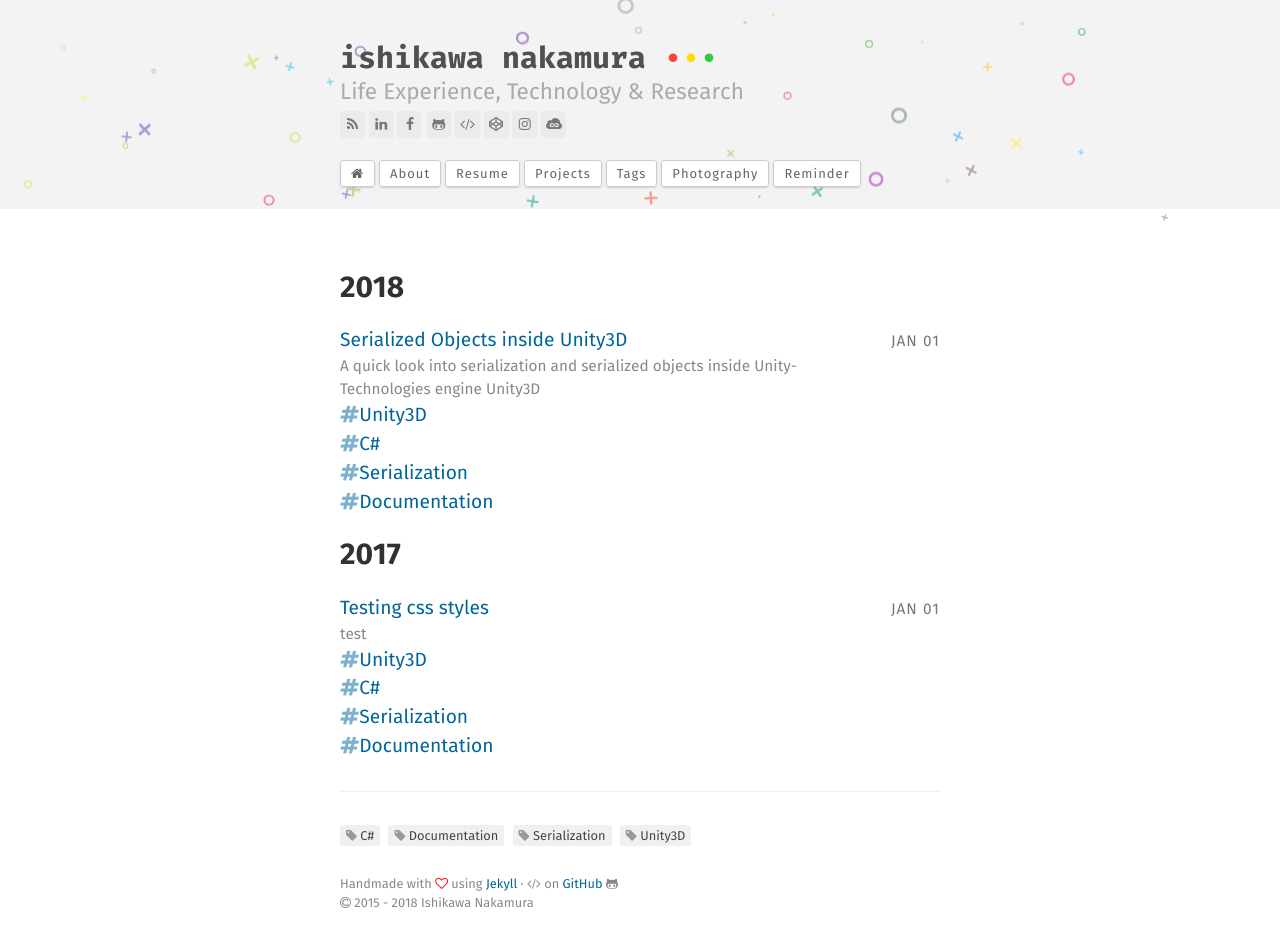
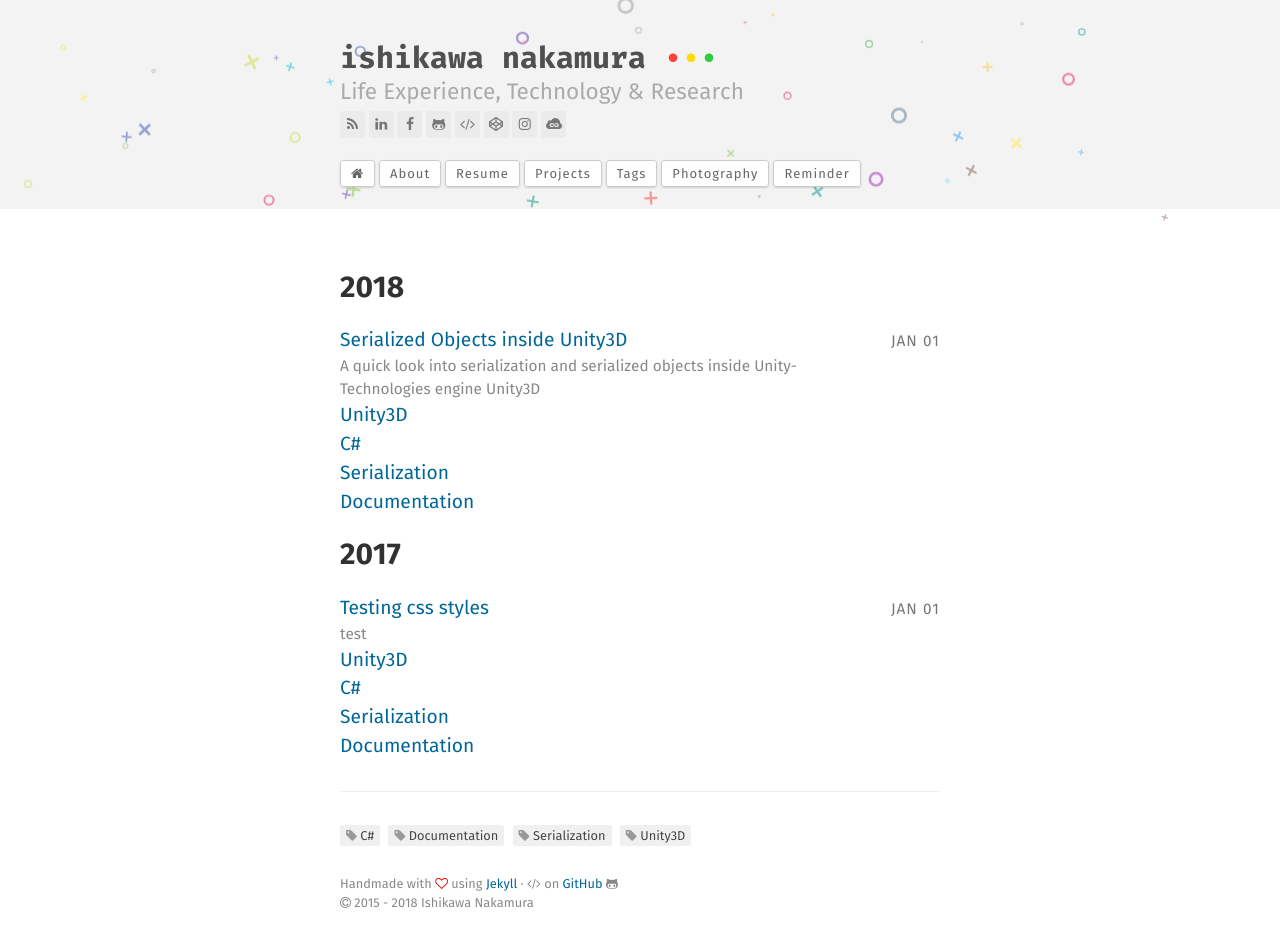
Before and after one commit to i5h1/i5h1.github.io, a Jekyll site: the page built from index.html, in a window 1280 px wide. Built offline with Jekyll 4.4.1, drawn with Linux system fonts in a browser that asks for light colours.

Commit message:
Initial setup

```diff
--- a/index.html
+++ b/index.html
@@ -41,7 +41,7 @@ title: Home
       <div class="post-list-desc">{{ post.description }}</div>
 
       {% for post_tag in post.tags %}
-        <div class="post-list-tags"><a href="{{ site.url }}{{ site.baseurl }}/tagged#{{ post_tag | slugify }}"><i class="fa fa-hashtag muted" aria-hidden="true"></i>{{ post_tag }}</a></div>
+        <div class="post-list-tags"><a href="{{ site.url }}{{ site.baseurl }}/tagged#{{ post_tag | slugify }}">{{ post_tag }}</a></div>
       {% endfor %}
 
 
```
